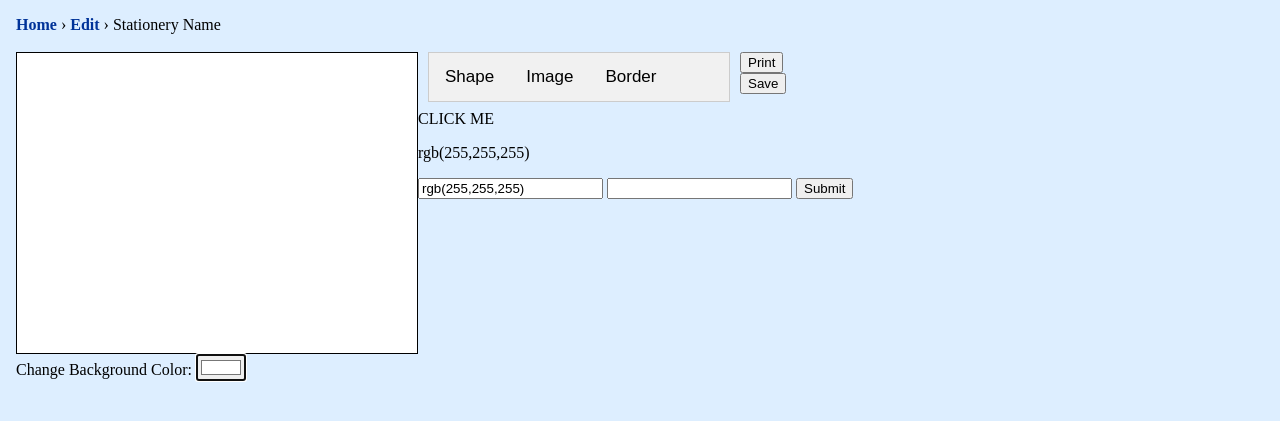
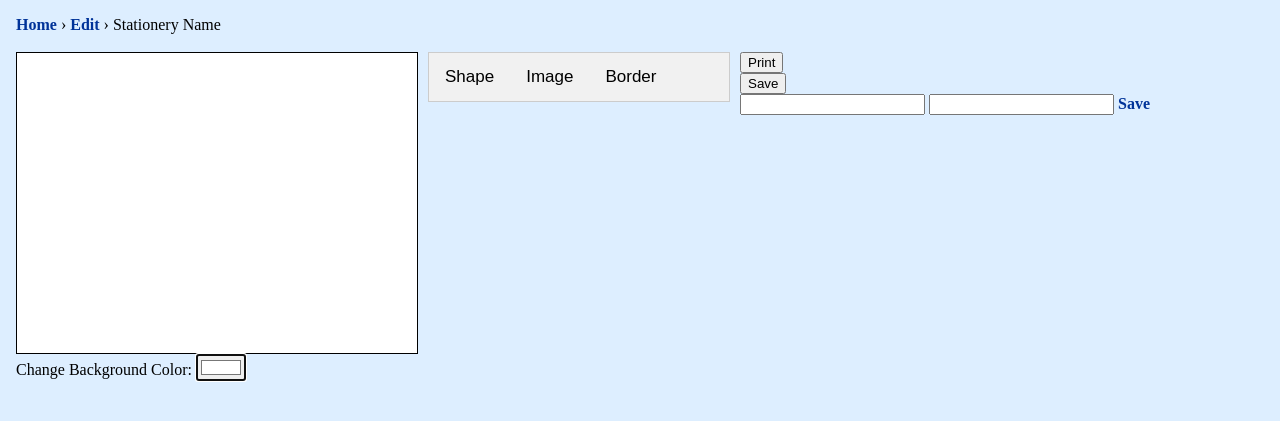
Before and after one commit to annawu030/MYO-Stationery, a PHP site: page /create.php in a window 1280 px wide. Shown: the part 32-453 px from the top of the page. Run offline with PHP 8.4, Linux system fonts and the light colour scheme.

Commit message:
Update create.php

```diff
--- a/create.php
+++ b/create.php
@@ -80,10 +80,6 @@
                 </div>
 
                 <div id="border" class="tabcontent">
-                    <!-- <img src="http://placehold.it/50x50" draggable="true" ondragstart="dragstart_handler(event);" ondragend="dragend_handler(event);" id="b1">
-                    <img src="http://placehold.it/50x50" draggable="true" ondragstart="dragstart_handler(event);" ondragend="dragend_handler(event);" id="b2">
-                    <img src="http://placehold.it/50x50" draggable="true" ondragstart="dragstart_handler(event);" ondragend="dragend_handler(event);" id="b3">
-                    <img src="http://placehold.it/50x50" draggable="true" ondragstart="dragstart_handler(event);" ondragend="dragend_handler(event);" id="b4"> -->
                 </div>
             </div>
         </div>
@@ -92,16 +88,14 @@
         <form action="print.php">
             <input type="submit" value="Print" />
         </form>
-        <form action="safe.php">
+        <form action="save.php">
             <input type="submit" value="Save" />
         </form>
 
-        <p id="geninfo" onclick=printDict()> CLICK ME</p>
-        <p id="background_color" onclick=printDict()>rgb(255,255,255)</p>
-        <form >
-            <input type="text" id="bcolor" value="rgb(255,255,255)">
-            <input type="text" id="img_src1">
-            <input type="submit" value="Submit" onclick="myFunction()">
+        <form id="img_form" method="post" action="save.php">
+            <input type="text" id="bcolor" value="" name="bcolor_name"">
+            <input type="text" id="imgs_info" value="" name="imgs_info_name"">
+            <a href="#" onclick="tryprint()">Save</a>
         </form>
     </main>
 
```
